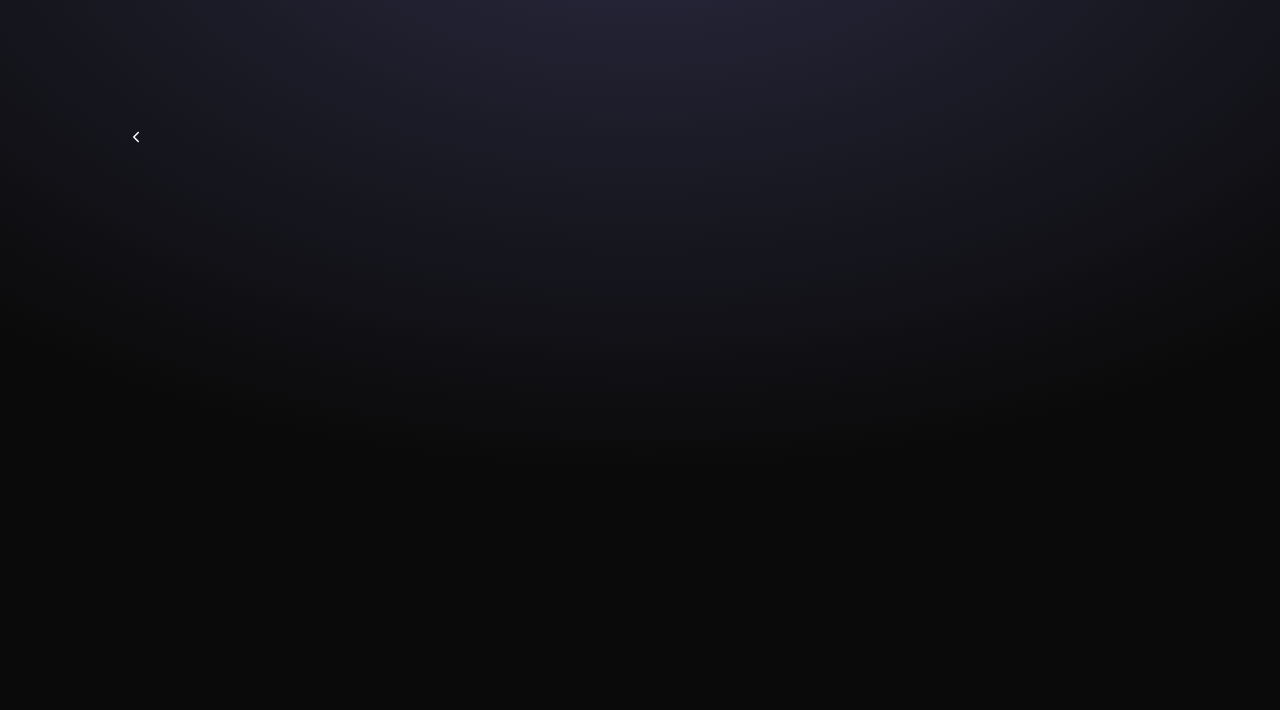
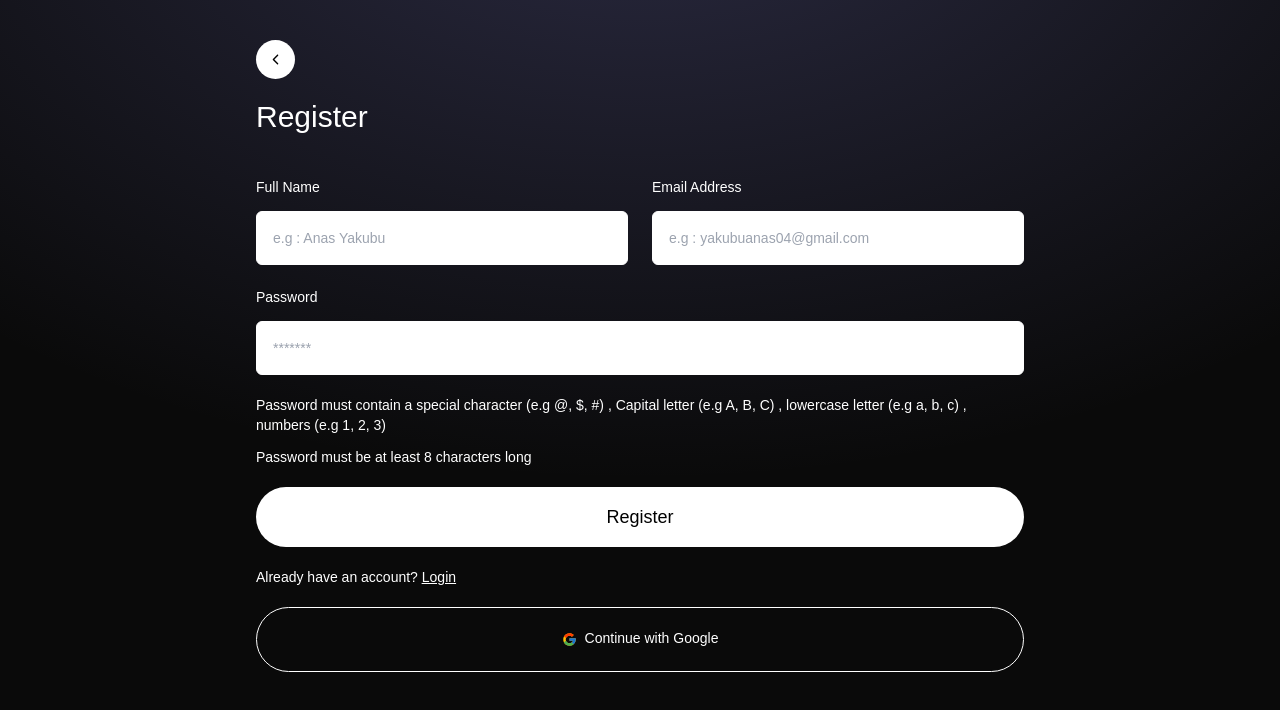
Before and after one commit to anasyakubu/ai3.0, a React (Vite) app: page /register in a window 1280 px wide. Shown: the top 710 px of the page. Built offline with nearby package versions, Linux system fonts and the light colour scheme.

Commit message:
Register Page

```diff
--- a/src/App.tsx
+++ b/src/App.tsx
@@ -1,7 +1,8 @@
 import "./App.css";
 import { BrowserRouter, Routes, Route } from "react-router-dom";
 import Home from "./pages/Home/Home";
-import { Toaster } from "react-hot-toast";
+import { ToastContainer } from "react-toastify";
+import "react-toastify/dist/ReactToastify.css";
 import Register from "./pages/Register/Register";
 
 function App() {
@@ -13,7 +14,7 @@ function App() {
 
         {/* Main content */}
         <div className="relative z-10 min-h-screen">
-          <Toaster position="top-center" toastOptions={{ duration: 2000 }} />
+          <ToastContainer />
           <BrowserRouter>
             <Routes>
               <Route path="/" element={<Home />} />
--- a/src/sections/RegisterContent/RegisterContent.scss
+++ b/src/sections/RegisterContent/RegisterContent.scss
@@ -0,0 +1,28 @@
+.RegisterContent {
+  .label-style {
+    @apply text-sm font-extralight;
+  }
+  .input-style {
+    @apply w-full p-4 mt-3 text-sm outline-none border border-white text-black rounded-md;
+  }
+
+  .btn {
+    @apply w-full bg-white text-black p-4 rounded-full text-lg;
+  }
+
+  .google-btn {
+    @apply border border-white p-5 w-full flex justify-center gap-2 rounded-full;
+  }
+}
+
+@media (max-width: 600px) {
+  .RegisterContent {
+    .p-64 {
+      padding: 5%;
+
+      // .mt-5 {
+      //   margin-top: 5%;
+      // }
+    }
+  }
+}
--- a/src/sections/RegisterContent/RegisterContent.tsx
+++ b/src/sections/RegisterContent/RegisterContent.tsx
@@ -1,21 +1,103 @@
 // import React from 'react'
 import "./RegisterContent.scss";
 import { IoIosArrowBack } from "react-icons/io";
+import { FcGoogle } from "react-icons/fc";
+import { toast } from "react-toastify";
 
 const RegisterContent = () => {
   return (
     <div className="RegisterContent text-white">
-      <div className="p-32">
-        <div className="">
-          {/* Back Button */}
+      <div className="p-64 py-10">
+        <form action="">
           <div className="">
-            <button>
-              <IoIosArrowBack />
-            </button>
+            {/* Back Button */}
+            <div className="">
+              <button
+                type="button"
+                className="bg-white text-black p-3 rounded-full"
+                onClick={() => {
+                  window.location.href = "/";
+                }}
+                aria-label="Go back"
+              >
+                <IoIosArrowBack size={15} />
+              </button>
+            </div>
+            {/* Header */}
+            <div className="my-5">
+              <h2 className="text-3xl">Register</h2>
+            </div>
+            {/* Form Section */}
+            <div className="grid gap-6 lg:grid-cols-2">
+              <div className="mt-5">
+                <label className="label-style" htmlFor="">
+                  Full Name
+                </label>
+                <input
+                  className="input-style"
+                  type="text"
+                  placeholder="e.g : Anas Yakubu"
+                />
+              </div>
+              <div className="mt-5">
+                <label className="label-style" htmlFor="">
+                  Email Address
+                </label>
+                <input
+                  className="input-style"
+                  type="text"
+                  placeholder="e.g : yakubuanas04@gmail.com"
+                />
+              </div>
+            </div>
+
+            <div className="mt-5">
+              <label className="label-style" htmlFor="">
+                Password
+              </label>
+              <input
+                className="input-style"
+                type="password"
+                placeholder="*******"
+              />
+            </div>
+            <div className="mt-5">
+              <p className="text-sm">
+                Password must contain a special character (e.g @, $, #) ,
+                Capital letter (e.g A, B, C) , lowercase letter (e.g a, b, c) ,
+                numbers (e.g 1, 2, 3)
+              </p>
+              <p className="mt-3 text-sm">
+                Password must be at least 8 characters long
+              </p>
+            </div>
+            <div className="mt-5">
+              <button className="btn">Register</button>
+            </div>
+            <div className="mt-5">
+              <p className="text-sm">
+                Already have an account?{" "}
+                <span className="underline">
+                  <a href="/auth">Login</a>
+                </span>
+              </p>
+            </div>
+            <div className="mt-5 text-center">
+              <button
+                type="button"
+                className="google-btn"
+                onClick={() => {
+                  toast.success("Not Available..");
+                }}
+              >
+                <span className="py-1">
+                  <FcGoogle size={15} />
+                </span>
+                <span className="text-sm">Continue with Google</span>
+              </button>
+            </div>
           </div>
-          {/* Header */}
-          <div className=""></div>
-        </div>
+        </form>
       </div>
     </div>
   );
```
